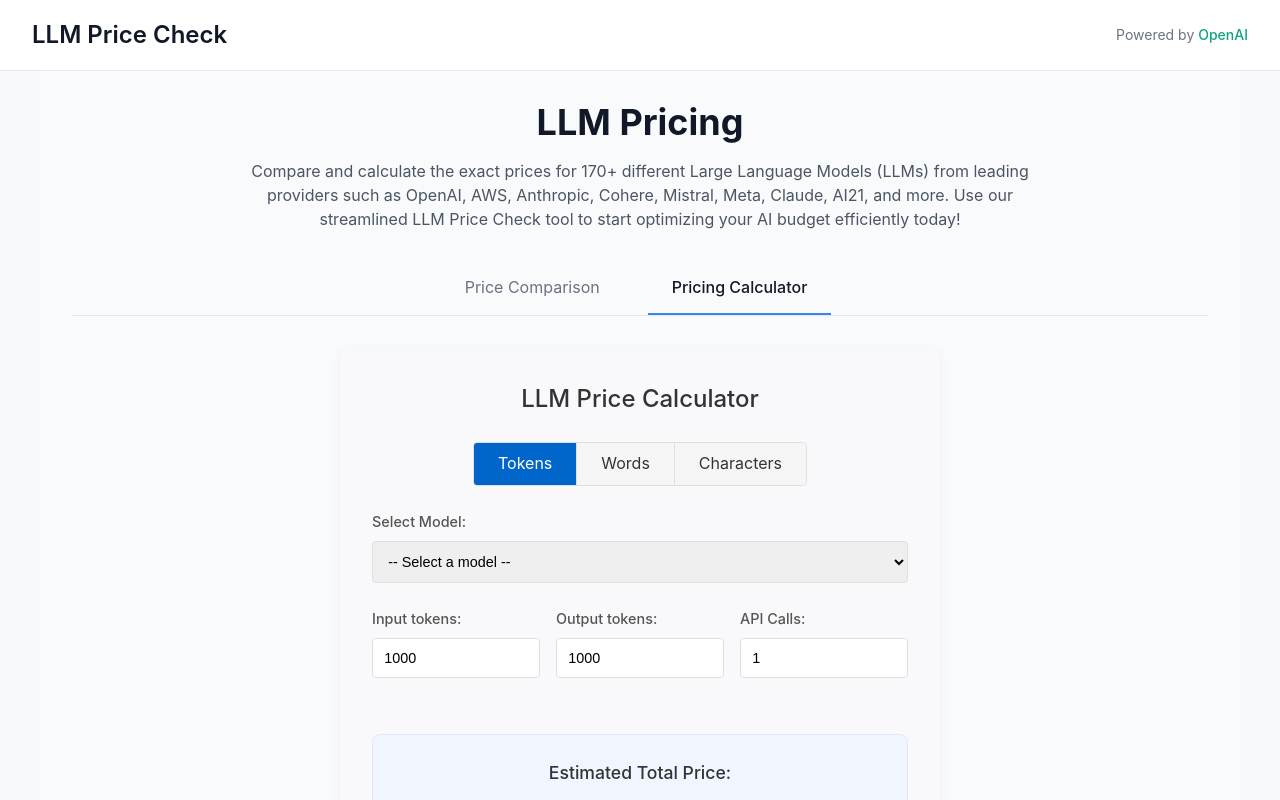
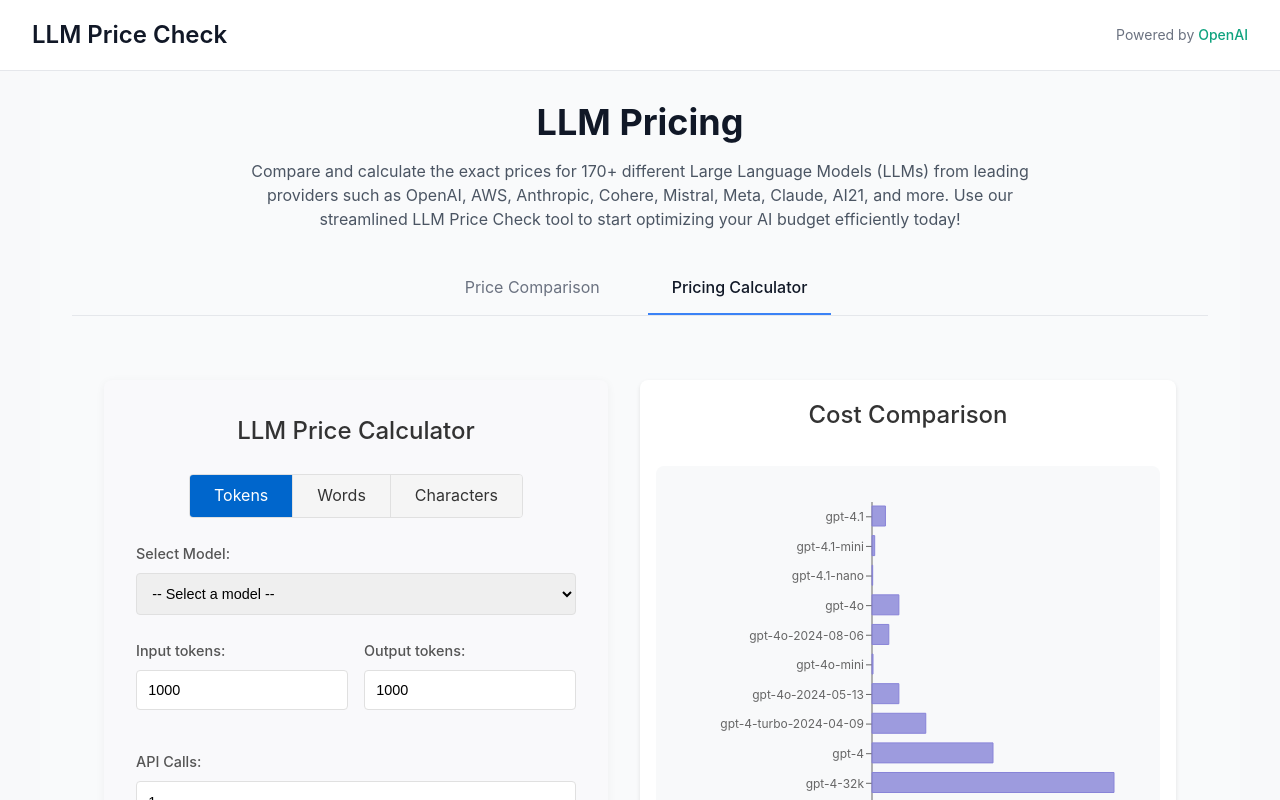
Before and after one commit to enough-jainil/llm-app, a React (Vite) app: page / in a window 1280 px wide. Both pictures are taken after a click on the element "Pricing Calculator". Shown: the top 800 px of the page. Built offline with nearby package versions, Linux system fonts and the light colour scheme.

Commit message:
Update package dependencies and enhance PricingCalculator component with cost comparison chart. Added recharts for visual representation of pricing data and improved layout for better user experience.

```diff
--- a/package.json
+++ b/package.json
@@ -11,7 +11,8 @@
   },
   "dependencies": {
     "react": "^19.0.0",
-    "react-dom": "^19.0.0"
+    "react-dom": "^19.0.0",
+    "recharts": "^2.15.2"
   },
   "devDependencies": {
     "@eslint/js": "^9.21.0",
--- /dev/null
+++ b/src/components/PricingCalculator.css
@@ -0,0 +1,57 @@
+.main-content-row {
+  display: flex;
+  gap: 2rem;
+  margin-bottom: 2rem;
+}
+
+.calculator-section {
+  flex: 1;
+  min-width: 500px;
+}
+
+.chart-section {
+  flex: 1;
+  min-width: 500px;
+  padding: 1rem;
+  background: white;
+  border-radius: 8px;
+  box-shadow: 0 2px 4px rgba(0, 0, 0, 0.1);
+}
+
+.pricing-calculator-container {
+  padding: 2rem;
+  max-width: 1600px;
+  margin: 0 auto;
+}
+
+.chart-container {
+  margin: 1rem 0;
+  padding: 1rem;
+  background: #f8f9fa;
+  border-radius: 8px;
+}
+
+.comparison-title {
+  margin: 0;
+  padding-bottom: 1rem;
+  font-size: 1.5rem;
+  color: #333;
+}
+
+.comparison-subtitle {
+  font-size: 0.9rem;
+  color: #666;
+  margin-top: 0.5rem;
+}
+
+@media (max-width: 1200px) {
+  .main-content-row {
+    flex-direction: column;
+  }
+
+  .calculator-section,
+  .chart-section {
+    width: 100%;
+    min-width: auto;
+  }
+}
--- a/src/components/PricingCalculator.tsx
+++ b/src/components/PricingCalculator.tsx
@@ -1,5 +1,15 @@
-import { useState, ChangeEvent } from "react";
+import { useState, ChangeEvent, useMemo } from "react";
 import { llmModels, LLMModel } from "../data/llmModels";
+import {
+  BarChart,
+  Bar,
+  XAxis,
+  YAxis,
+  Tooltip,
+  ResponsiveContainer,
+  Cell,
+} from "recharts";
+import "./PricingCalculator.css";
 
 type UnitType = "tokens" | "words" | "characters";
 
@@ -112,18 +122,30 @@
     return (inputCost + outputCost) * apiCalls;
   };
 
-  // Sort models by calculated price
-  const getSortedModels = () => {
-    return [...llmModels].sort((a, b) => {
-      // Pass selectedUnit to calculateModelPrice
-      const priceA = calculateModelPrice(a, selectedUnit);
-      const priceB = calculateModelPrice(b, selectedUnit);
-      return priceA - priceB;
-    });
+  // Function to prepare data for the cost comparison chart - now includes all models
+  const getCostComparisonData = () => {
+    return llmModels.map((model) => ({
+      name: model.name,
+      provider: model.provider.name,
+      cost: calculateModelPrice(model, selectedUnit),
+      isSelected: model.id === selectedModelId,
+    }));
   };
+
+  // Calculate dynamic chart height
+  const chartHeight = useMemo(() => {
+    const barHeight = 30; // Height per bar
+    const topMargin = 20;
+    const bottomMargin = 20;
+    const calculatedHeight =
+      llmModels.length * barHeight + topMargin + bottomMargin;
+    return Math.max(calculatedHeight, 400); // Ensure a minimum height
+  }, [llmModels.length]);
 
   return (
     <div className="pricing-calculator-container">
+      <div className="main-content-row">
+        <div className="calculator-section">
           <div className="pricing-calculator">
             <h2 className="calculator-title">LLM Price Calculator</h2>
 
@@ -138,7 +160,9 @@
                   Tokens
                 </div>
                 <div
-              className={`unit-tab ${selectedUnit === "words" ? "active" : ""}`}
+                  className={`unit-tab ${
+                    selectedUnit === "words" ? "active" : ""
+                  }`}
                   onClick={() => handleUnitChange("words")}
                 >
                   Words
@@ -230,7 +254,8 @@
                         {(getSelectedModel()?.inputPrice || 0) / 1000000} per{" "}
                         {selectedUnit} = $
                         {(
-                      (convertToTokens(inputValue, selectedUnit) / 1000000) *
+                          (convertToTokens(inputValue, selectedUnit) /
+                            1000000) *
                           (getSelectedModel()?.inputPrice || 0)
                         ).toFixed(6)}
                       </td>
@@ -239,7 +264,8 @@
                         {(getSelectedModel()?.outputPrice || 0) / 1000000} per{" "}
                         {selectedUnit} = $
                         {(
-                      (convertToTokens(outputValue, selectedUnit) / 1000000) *
+                          (convertToTokens(outputValue, selectedUnit) /
+                            1000000) *
                           (getSelectedModel()?.outputPrice || 0)
                         ).toFixed(6)}
                       </td>
@@ -265,35 +291,79 @@
               <h4>About Units</h4>
               <ul>
                 <li>
-              <strong>Tokens:</strong> The standard billing unit for LLMs. Most
-              providers count both input and output tokens.
+                  <strong>Tokens:</strong> The standard billing unit for LLMs.
+                  Most providers count both input and output tokens.
                 </li>
                 <li>
-              <strong>Words:</strong> Approximately 1 word ≈ 1.3 tokens (varies
-              by language and model).
+                  <strong>Words:</strong> Approximately 1 word ≈ 1.3 tokens
+                  (varies by language and model).
                 </li>
                 <li>
-              <strong>Characters:</strong> Approximately 4 characters ≈ 1 token
-              (varies by language and model).
+                  <strong>Characters:</strong> Approximately 4 characters ≈ 1
+                  token (varies by language and model).
                 </li>
               </ul>
               <p className="info-note">
-            Note: Conversions are approximate and may vary by language, model,
-            and content type.
+                Note: Conversions are approximate and may vary by language,
+                model, and content type.
+              </p>
+            </div>
+          </div>
+        </div>
+
+        <div className="chart-section">
+          <h3 className="comparison-title">Cost Comparison</h3>
+          <div className="chart-container">
+            <ResponsiveContainer width="100%" height={chartHeight}>
+              <BarChart
+                data={getCostComparisonData()}
+                margin={{ top: 20, right: 30, left: 20, bottom: 20 }}
+                layout="vertical"
+                barCategoryGap="20%"
+              >
+                <XAxis
+                  type="number"
+                  tickFormatter={(value) => `$${value.toFixed(6)}`}
+                />
+                <YAxis
+                  type="category"
+                  dataKey="name"
+                  width={180}
+                  tick={{ fontSize: 12 }}
+                  interval={0}
+                />
+                <Tooltip
+                  formatter={(value, name, props) => [
+                    `$${Number(value).toFixed(6)}`,
+                    `${props.payload.name} (${props.payload.provider})`,
+                  ]}
+                />
+                <Bar
+                  dataKey="cost"
+                  fillOpacity={0.8}
+                  strokeWidth={1}
+                  barSize={20}
+                >
+                  {getCostComparisonData().map((entry, index) => (
+                    <Cell
+                      key={`cell-${index}`}
+                      fill={entry.isSelected ? "#4CAF50" : "#8884d8"}
+                      stroke={entry.isSelected ? "#4CAF50" : "#8884d8"}
+                    />
+                  ))}
+                </Bar>
+              </BarChart>
+            </ResponsiveContainer>
+          </div>
+          <p className="comparison-subtitle">
+            Prices calculated for {inputValue} {selectedUnit} input,{" "}
+            {outputValue} {selectedUnit} output, and {apiCalls} API call
+            {apiCalls !== 1 ? "s" : ""}
           </p>
         </div>
       </div>
 
       <div className="model-comparison-section">
-        <h3 className="comparison-title">
-          Price Comparison for Current Settings
-        </h3>
-        <p className="comparison-subtitle">
-          Prices calculated for {inputValue} {selectedUnit} input, {outputValue}{" "}
-          {selectedUnit} output, and {apiCalls} API call
-          {apiCalls !== 1 ? "s" : ""}
-        </p>
-
         <div className="pricing-table-container">
           <table className="pricing-table">
             <thead>
@@ -309,7 +379,7 @@
               </tr>
             </thead>
             <tbody>
-              {getSortedModels().map((model) => (
+              {llmModels.map((model) => (
                 <tr
                   key={model.id}
                   className={
```
Also changed, not shown: 1 other file (tests, documents, lock files or other folders). Lines whose indentation alone changed are shown as unchanged.
